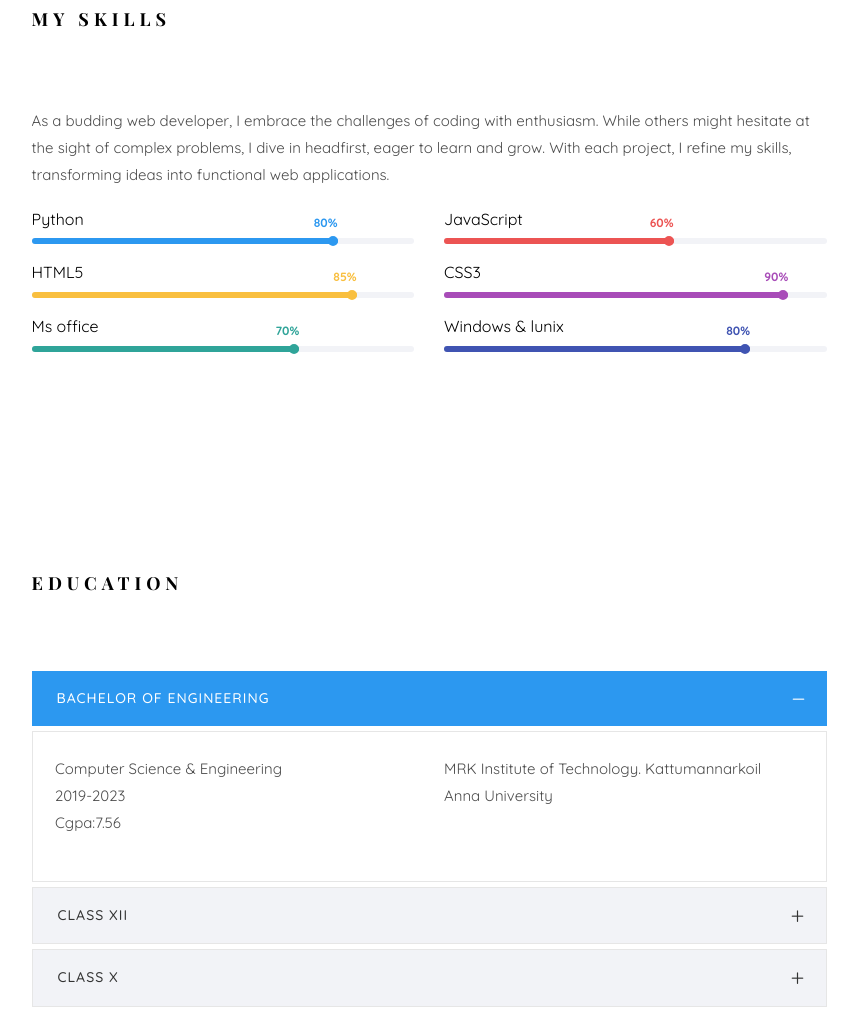
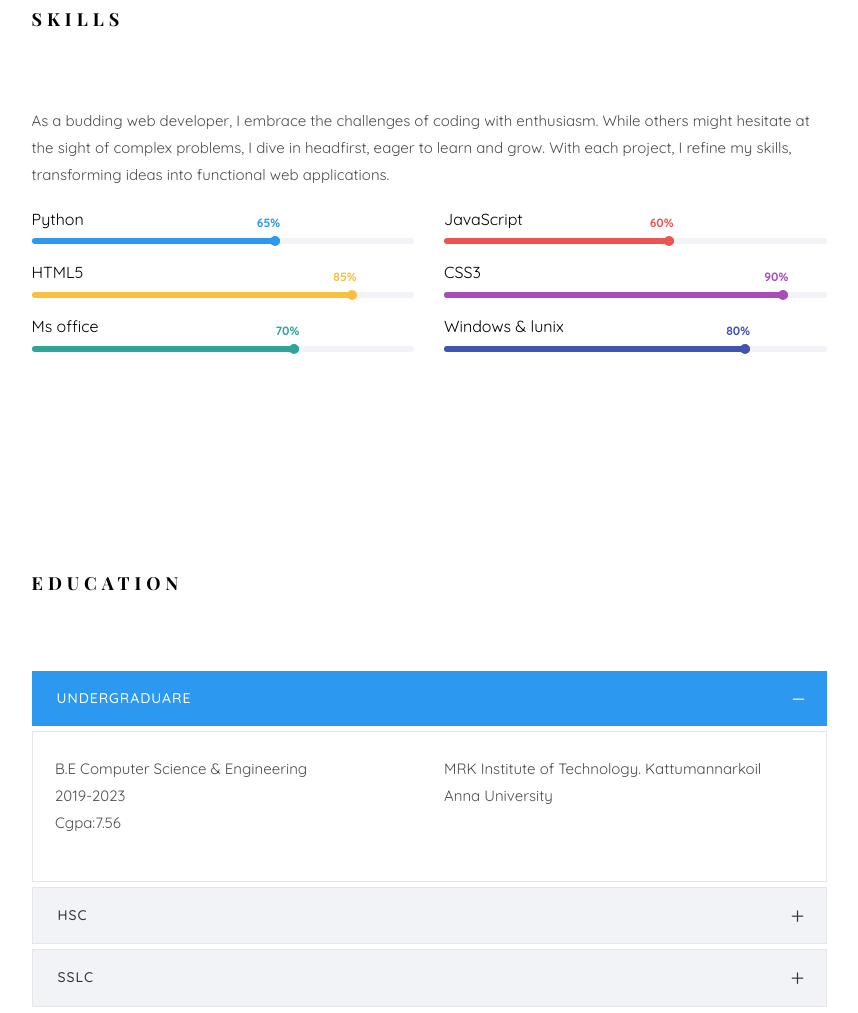
Before and after one commit to Thaneshkumaran/my-portfolio, a plain HTML site: page index.html in a window 1280 px wide. Shown: the part 1787-2800 px from the top of the page, without its empty margins (361-1219 px from the left). Drawn offline with nearby package versions, Linux system fonts and the light colour scheme; files whose address does not match are found by name; a web font is replaced by a local one.

Commit message:
to my change

```diff
--- a/index.html
+++ b/index.html
@@ -109,7 +109,7 @@
 					   			<div class="col-md-6 col-md-offset-3 col-md-pull-3 col-sm-12 col-xs-12 js-fullheight slider-text">
 					   				<div class="slider-text-inner">
 					   					<div class="desc">
-						   					<h1 style="color: #ffffff;">I am <br>a developer</h1>
+						   					<h1 style="color: #ffffff;">Fullstack <br>Developer</h1>
 											   <h2 style="color: #ffffff;">beginner-friendly Python projects with Django, and Bootstrap templates.</h2><br>
 											   <p><a class="btn btn-primary btn-learn" style="color: #ffffff;" href="./images/Thaneskumaran-R.pdf">Download CV <i class="icon-download4" href=""></i></a></p>
 											</div>
@@ -129,7 +129,7 @@
 							<div class="row row-bottom-padded-sm animate-box" data-animate-effect="fadeInLeft">
 								<div class="col-md-12">
 									<div class="about-desc">
-										<h2 class="colorlib-heading">About Us</h2>
+										<h2 class="colorlib-heading">About</h2>
 										<p><strong>Hi I'm Thaneshkumaran R. </strong>A passionate Full Stack Developer with a focus on Python and web development. As a recent BE Computer Engineering graduate, I have hands-on experience in building responsive and user-friendly applications using modern technologies like HTML5, CSS3, JavaScript, and Bootstrap. I also enjoy working with back-end frameworks like Django and Flask, along with databases such as MySQL</p>
 										<p>I am continuously learning and exploring new tools, eager to apply my problem-solving skills to real-world projects. My goal is to create efficient, clean, and scalable code, while delivering seamless user experiences. I'm excited to contribute to dynamic teams and collaborate on impactful projects.
 
@@ -174,7 +174,7 @@
 				<div class="colorlib-narrow-content">
 					<div class="row">
 						<div class="col-md-6 col-md-offset-3 col-md-pull-3 animate-box" data-animate-effect="fadeInLeft">
-							<h2 class="colorlib-heading animate-box">My Skills</h2>
+							<h2 class="colorlib-heading animate-box">Skills</h2>
 						</div>
 					</div>
 					<div class="row">
@@ -185,9 +185,9 @@
 							<div class="progress-wrap">
 								<h3>Python</h3>
 								<div class="progress">
-								 	<div class="progress-bar color-1" role="progressbar" aria-valuenow="80"
-								  	aria-valuemin="0" aria-valuemax="100" style="width:80%">
-								    <span>80%</span>
+								 	<div class="progress-bar color-1" role="progressbar" aria-valuenow="65"
+								  	aria-valuemin="0" aria-valuemax="100" style="width:65%">
+								    <span>65%</span>
 								  	</div>
 								</div>
 							</div>
@@ -265,7 +265,7 @@
 									<div class="panel panel-default">
 									    <div class="panel-heading" role="tab" id="headingOne">
 									        <h4 class="panel-title">
-									            <a data-toggle="collapse" data-parent="#accordion" href="#collapseOne" aria-expanded="true" aria-controls="collapseOne">Bachelor of Engineering
+									            <a data-toggle="collapse" data-parent="#accordion" href="#collapseOne" aria-expanded="true" aria-controls="collapseOne">UNDERGRADUARE
 									            </a>
 									        </h4>
 									    </div>
@@ -274,7 +274,7 @@
 									            <div class="row">
 										      		<div class="col-md-6">
 										      		<p>
-														Computer Science & Engineering<br>
+														B.E Computer Science & Engineering<br>
 														2019-2023<br>
 														Cgpa:7.56
 													</p></div>
@@ -307,7 +307,7 @@
 									<div class="panel panel-default">
 									    <div class="panel-heading" role="tab" id="headingThree">
 									        <h4 class="panel-title">
-									            <a class="collapsed" data-toggle="collapse" data-parent="#accordion" href="#collapseThree" aria-expanded="false" aria-controls="collapseThree">Class XII
+									            <a class="collapsed" data-toggle="collapse" data-parent="#accordion" href="#collapseThree" aria-expanded="false" aria-controls="collapseThree">HSC
 									            </a>
 									        </h4>
 									    </div>
@@ -330,7 +330,7 @@
 									<div class="panel panel-default">
 									    <div class="panel-heading" role="tab" id="headingFour">
 									        <h4 class="panel-title">
-									            <a class="collapsed" data-toggle="collapse" data-parent="#accordion" href="#collapseFour" aria-expanded="false" aria-controls="collapseFour">Class X
+									            <a class="collapsed" data-toggle="collapse" data-parent="#accordion" href="#collapseFour" aria-expanded="false" aria-controls="collapseFour">SSLC
 									            </a>
 									        </h4>
 									    </div>
@@ -358,7 +358,7 @@
 				<div class="colorlib-narrow-content">
 					<div class="row">
 						<div class="col-md-6 col-md-offset-3 col-md-pull-3 animate-box" data-animate-effect="fadeInLeft">
-							<span class="heading-meta">work Experience</span>
+
 							<h2 class="colorlib-heading animate-box">projects</h2>
 						</div>
 					</div>
@@ -374,7 +374,7 @@
 
 					               <div class="timeline-label">
 					                  <h2>My Portfolio<span><a href="https://thaneshkumaran.github.io/my-portfolio/">(click here )</a></span></h2>
-									  <p>This project serves as my personal portfolio, designed to showcase my skills, projects, and experience as a Full Stack Developer. The site is built using HTML, CSS, and JavaScript, ensuring a responsive and interactive user experience.</p>
+									  <p>My personal portfolio, designed to showcase my skills, projects, and experience as a Full Stack Developer. The site is built using HTML, CSS, and JavaScript, ensuring a responsive and interactive user experience.</p>
 					               </div>
 					            </div>
 					         </article>
```
